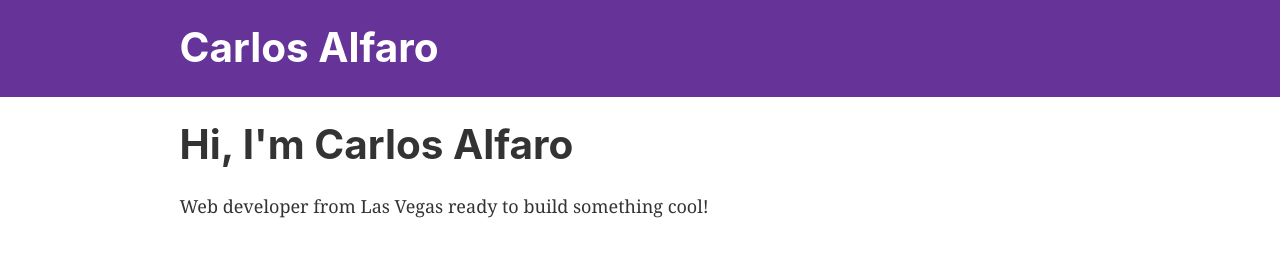
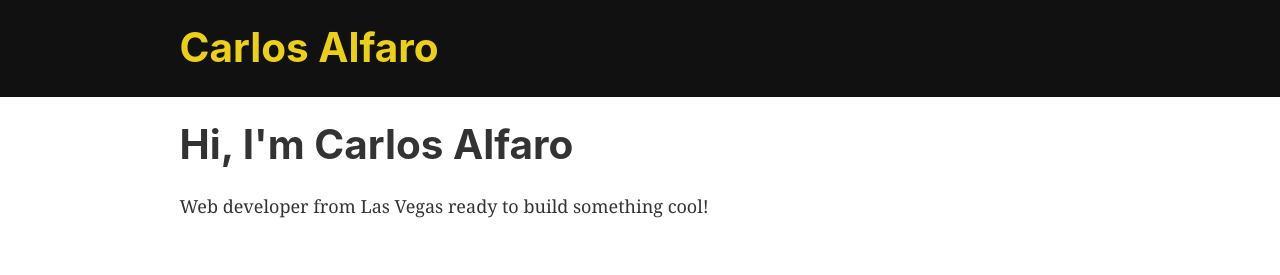
Before and after one commit to TheCarlosAlfaro/carlos-alfaro, a Gatsby site: page / in a window 1280 px wide. Built offline with nearby package versions, Linux system fonts and the light colour scheme; Gatsby itself is replaced by a stand-in of ours.

Commit message:
Changed header color

```diff
--- a/src/components/header.js
+++ b/src/components/header.js
@@ -4,7 +4,7 @@ import { Link } from 'gatsby'
 const Header = ({ siteTitle }) => (
   <div
     style={{
-      background: 'rebeccapurple',
+      background: '#111111',
       marginBottom: '1.45rem',
     }}
   >
@@ -19,7 +19,7 @@ const Header = ({ siteTitle }) => (
         <Link
           to="/"
           style={{
-            color: 'white',
+            color: '#ecd018',
             textDecoration: 'none',
           }}
         >
```
